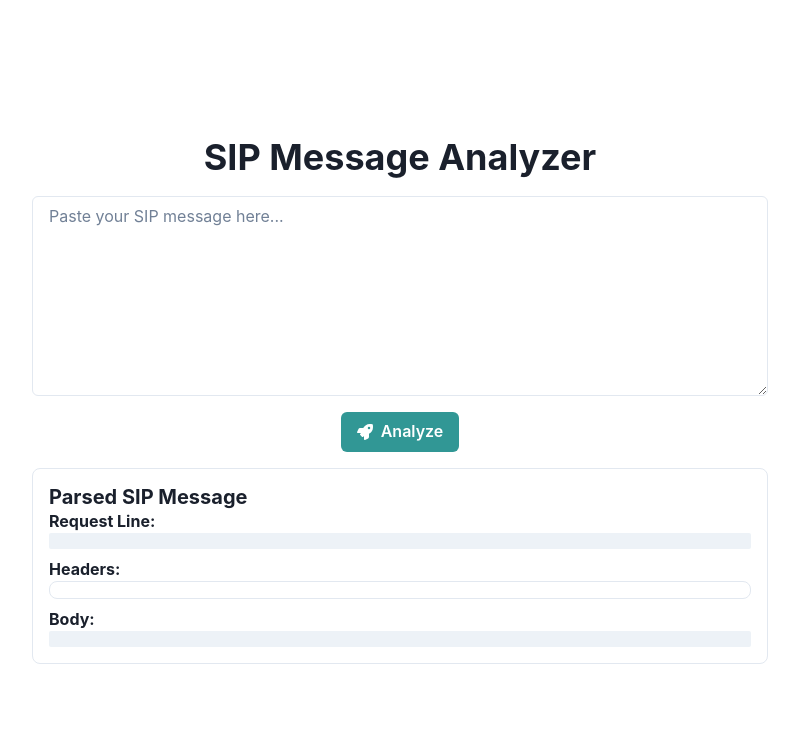
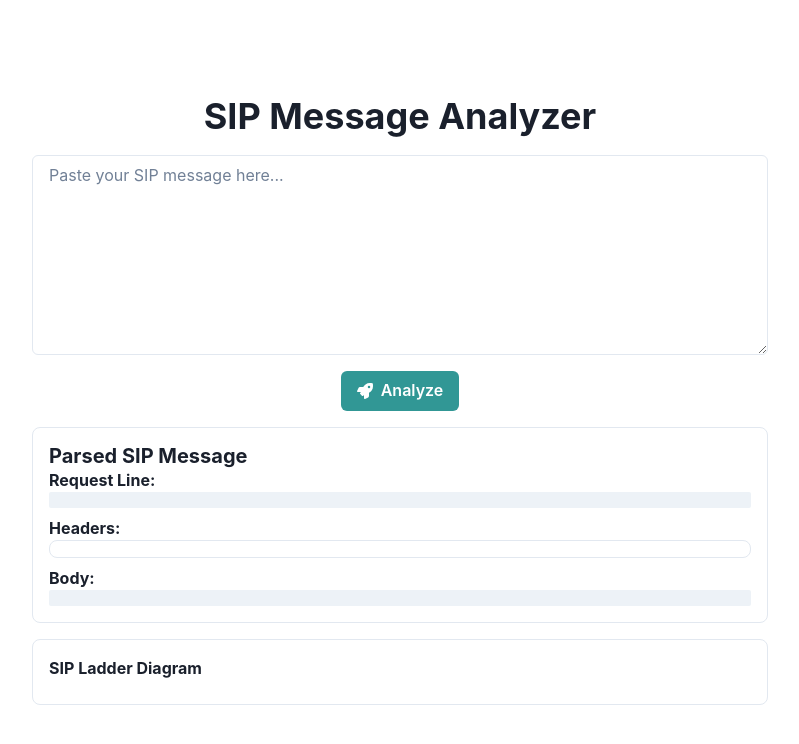
Before and after one commit to GPT-Engineer-App/sip-message-analyzer, a React (Vite) app: page / in a window 1280 px wide. Both pictures are taken after a click on the button "Analyze". Shown: the top 744 px of the page, without its empty margins (240-1039 px from the left). Built offline with nearby package versions, Linux system fonts and the light colour scheme.

Commit message:
Added a SIP ladder diagram feature to the SIP message analyzer. Created a new `SipLadderDiagram` component and integrated it into the `Index` page. Updated the `handleAnalyze` function to extract and display SIP messages in a ladder diagram format.
Prompt: sip ladder diagram when analyising

```diff
--- /dev/null
+++ b/src/components/SipLadderDiagram.jsx
@@ -0,0 +1,19 @@
+import React from "react";
+import { Box, Text } from "@chakra-ui/react";
+
+const SipLadderDiagram = ({ messages }) => {
+  return (
+    <Box borderWidth="1px" borderRadius="lg" p={4} width="100%">
+      <Text fontWeight="bold" mb={2}>
+        SIP Ladder Diagram
+      </Text>
+      {messages.map((message, index) => (
+        <Text key={index} whiteSpace="pre-wrap">
+          {message}
+        </Text>
+      ))}
+    </Box>
+  );
+};
+
+export default SipLadderDiagram;
--- a/src/pages/Index.jsx
+++ b/src/pages/Index.jsx
@@ -1,5 +1,6 @@
 import React, { useState } from "react";
 import { Container, Text, VStack, Textarea, Button, Box, Heading, Code } from "@chakra-ui/react";
+import SipLadderDiagram from "../components/SipLadderDiagram";
 import { FaRocket } from "react-icons/fa";
 
 const parseSIPMessage = (message) => {
@@ -29,9 +30,14 @@ const Index = () => {
   const [sipMessage, setSipMessage] = useState("");
   const [parsedMessage, setParsedMessage] = useState(null);
 
+  const [sipMessages, setSipMessages] = useState([]);
+
   const handleAnalyze = () => {
     const parsed = parseSIPMessage(sipMessage);
     setParsedMessage(parsed);
+
+    const messages = sipMessage.split("\n").filter((line) => line.trim() !== "");
+    setSipMessages(messages);
   };
 
   return (
@@ -45,6 +51,7 @@ const Index = () => {
           Analyze
         </Button>
         {parsedMessage && (
+          <>
             <Box width="100%" p={4} borderWidth="1px" borderRadius="lg">
               <Heading as="h2" size="md">
                 Parsed SIP Message
@@ -70,6 +77,8 @@ const Index = () => {
                 {parsedMessage.body}
               </Code>
             </Box>
+            <SipLadderDiagram messages={sipMessages} />
+          </>
         )}
       </VStack>
     </Container>
```
Lines whose indentation alone changed are shown as unchanged.
